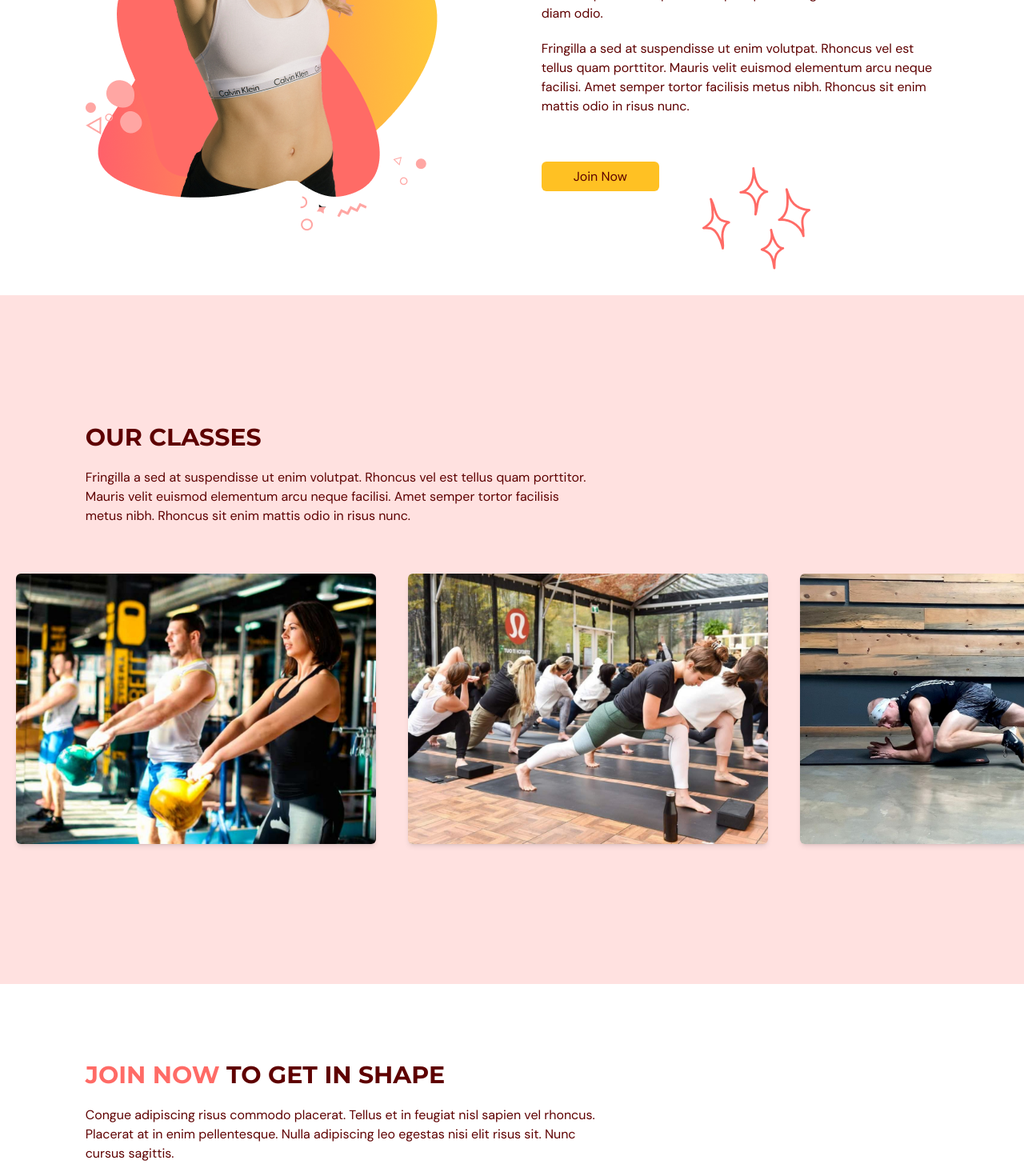
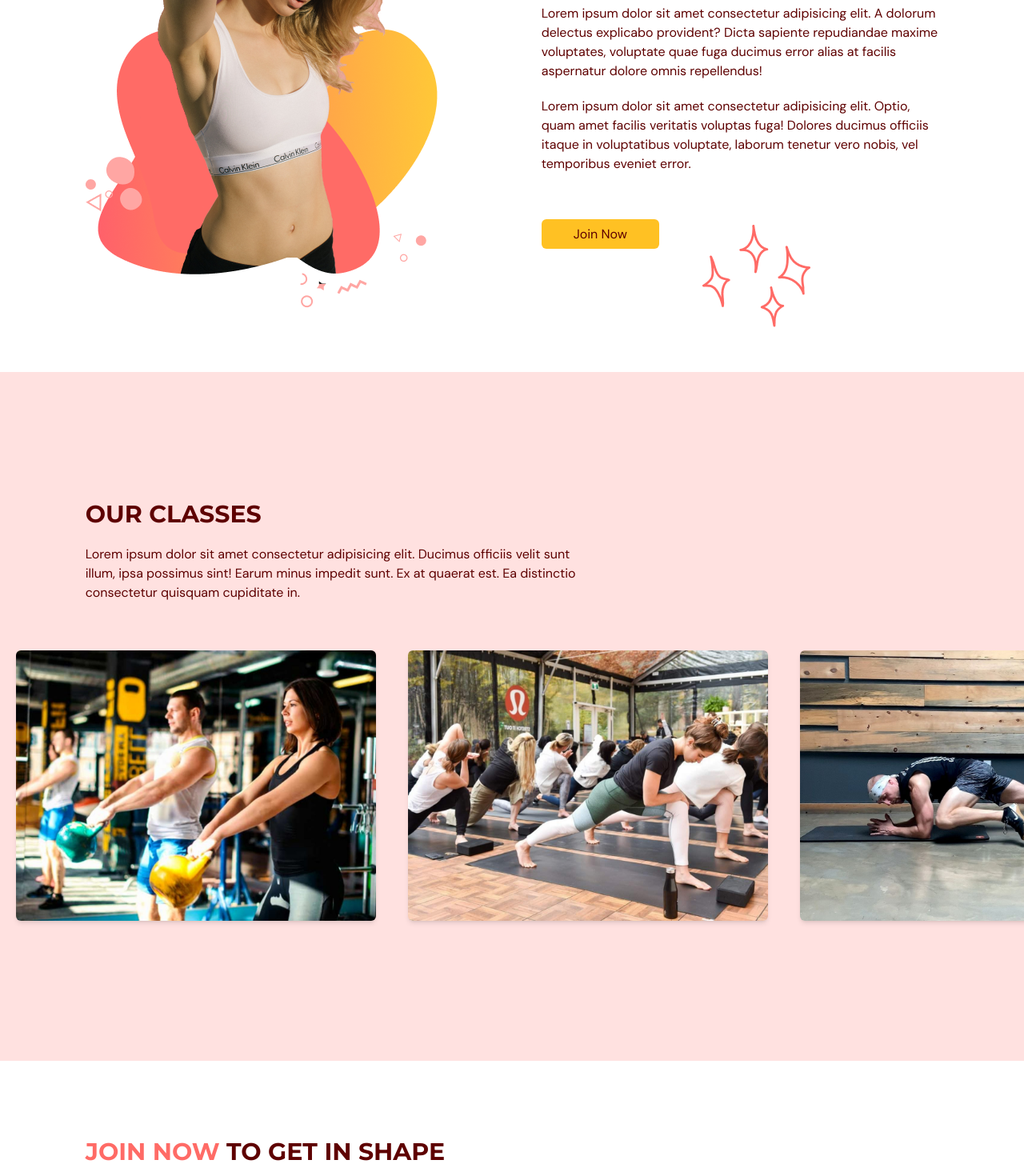
Before and after one commit to NCapdevila/fitnessApp, a React (Vite) app: page / in a window 1280 px wide. Shown: the part 1760-3230 px from the top of the page at 80% size. Built offline with nearby package versions, Linux system fonts and the light colour scheme.

Commit message:
update p

```diff
--- a/src/scenes/benefits/Benefit.tsx
+++ b/src/scenes/benefits/Benefit.tsx
@@ -1,6 +1,5 @@
 import { SelectedPage } from '@/shared/types';
 import { motion } from 'framer-motion';
-import React from 'react'
 import AnchorLink from 'react-anchor-link-smooth-scroll';
 
 const childVariant = {
--- a/src/scenes/benefits/index.tsx
+++ b/src/scenes/benefits/index.tsx
@@ -11,17 +11,17 @@ const  benefits: Array<BenefitType> = [
     {
         icon: <HomeModernIcon className="h-6 w-6" />,
         title: "State of the Art Facilities",
-        description: "Neque adipiscing amet amet enim. Feugiat dolor enim fermentum in a in lectus pellentesque. Ullamcorper et."
+        description: "Lorem ipsum dolor sit amet consectetur adipisicing elit. A dolorum delectus explicabo provident? Dicta sapiente repudiandae maxime voluptates, voluptate quae fuga ducimus error alias at facilis aspernatur dolore omnis repellendus!"
     },
     {
         icon: <UserGroupIcon className="h-6 w-6" />,
         title: "100's of Diverse Classes",
-        description: "Eu ipsum id egestas risus tempus enim semper felis quis. Nec consectetur ac venenatis facilisi est. Eget ac turpis id."
+        description: "Lorem ipsum dolor sit amet consectetur adipisicing elit. A dolorum delectus explicabo provident? Dicta sapiente repudiandae maxime voluptates, voluptate quae fuga ducimus error alias at facilis aspernatur dolore omnis repellendus!"
     },
     {
         icon: <AcademicCapIcon className="h-6 w-6" />,
         title: "Expert and Pro Trainers",
-        description: "Fusce vestibulum aliquam ut cras. Nisl lectus egestas sapien nisl. Lacus at mi sit pellentesque. Congue parturient."
+        description: "Lorem ipsum dolor sit amet consectetur adipisicing elit. A dolorum delectus explicabo provident? Dicta sapiente repudiandae maxime voluptates, voluptate quae fuga ducimus error alias at facilis aspernatur dolore omnis repellendus!"
     }
 ]
 
@@ -130,18 +130,10 @@ const Benefits = ({setSelectedPage}: Props) => {
                     }}
                     >
                         <p className="my-5">
-                        Nascetur aenean massa auctor tincidunt. Iaculis potenti amet
-                        egestas ultrices consectetur adipiscing ultricies enim. Pulvinar
-                        fames vitae vitae quis. Quis amet vulputate tincidunt at in
-                        nulla nec. Consequat sed facilisis dui sit egestas ultrices
-                        tellus. Ullamcorper arcu id pretium sapien proin integer nisl.
-                        Felis orci diam odio.
+                        Lorem ipsum dolor sit amet consectetur adipisicing elit. A dolorum delectus explicabo provident? Dicta sapiente repudiandae maxime voluptates, voluptate quae fuga ducimus error alias at facilis aspernatur dolore omnis repellendus!
                         </p>
                         <p className="mb-5">
-                        Fringilla a sed at suspendisse ut enim volutpat. Rhoncus vel est
-                        tellus quam porttitor. Mauris velit euismod elementum arcu neque
-                        facilisi. Amet semper tortor facilisis metus nibh. Rhoncus sit
-                        enim mattis odio in risus nunc.
+                        Lorem ipsum dolor sit amet consectetur adipisicing elit. Optio, quam amet facilis veritatis voluptas fuga! Dolores ducimus officiis itaque in voluptatibus voluptate, laborum tenetur vero nobis, vel temporibus eveniet error.
                         </p>
                     </motion.div>
                     {/* Button */}
--- a/src/scenes/contactUs/index.tsx
+++ b/src/scenes/contactUs/index.tsx
@@ -44,9 +44,7 @@ return (
                     TO GET IN SHAPE
                 </HText>
                 <p className="mt-5">
-                Congue adipiscing risus commodo placerat. Tellus et in feugiat nisl
-                sapien vel rhoncus. Placerat at in enim pellentesque. Nulla
-                adipiscing leo egestas nisi elit risus sit. Nunc cursus sagittis.
+                Lorem ipsum dolor sit amet consectetur adipisicing elit. Cupiditate quas ut ullam eius facere, recusandae eveniet doloremque molestiae ab mollitia libero, magnam iusto. Nisi, adipisci esse mollitia aut ea corporis?
                 </p>
             </motion.div>
 
--- a/src/scenes/footer/index.tsx
+++ b/src/scenes/footer/index.tsx
@@ -16,9 +16,10 @@ const Footer = () => {
                 </div>
                 <div className="mt-16 basis-1/4 md:mt-0">
                     <h4 className="font-bold">Links</h4>
-                    <p className="my-5">Massa orci senectus</p>
-                    <p className="my-5">Et gravida id et etiam</p>
-                    <p>Ullamcorper vivamus</p>
+                    <p className="my-5">Home</p>
+                    <p className="my-5">Benefits</p>
+                    <p className="my-5">Our Classes</p>
+                    <p>Contact Us</p>
                 </div>
                 <div className="mt-16 basis-1/4 md:mt-0">
                     <h4 className="font-bold">Contact Us</h4>
--- a/src/scenes/ourclasses/index.tsx
+++ b/src/scenes/ourclasses/index.tsx
@@ -69,10 +69,7 @@ const OurClasses = ({ setSelectedPage }: Props) => {
                 <div className='md:w-3/5'>
                     <HText>OUR CLASSES</HText>
                         <p className='py-5'>
-                        Fringilla a sed at suspendisse ut enim volutpat. Rhoncus vel est
-                        tellus quam porttitor. Mauris velit euismod elementum arcu neque
-                        facilisi. Amet semper tortor facilisis metus nibh. Rhoncus sit
-                        enim mattis odio in risus nunc.
+                        Lorem ipsum dolor sit amet consectetur adipisicing elit. Ducimus officiis velit sunt illum, ipsa possimus sint! Earum minus impedit sunt. Ex at quaerat est. Ea distinctio consectetur quisquam cupiditate in.
                         </p>
 
                 </div>
```
